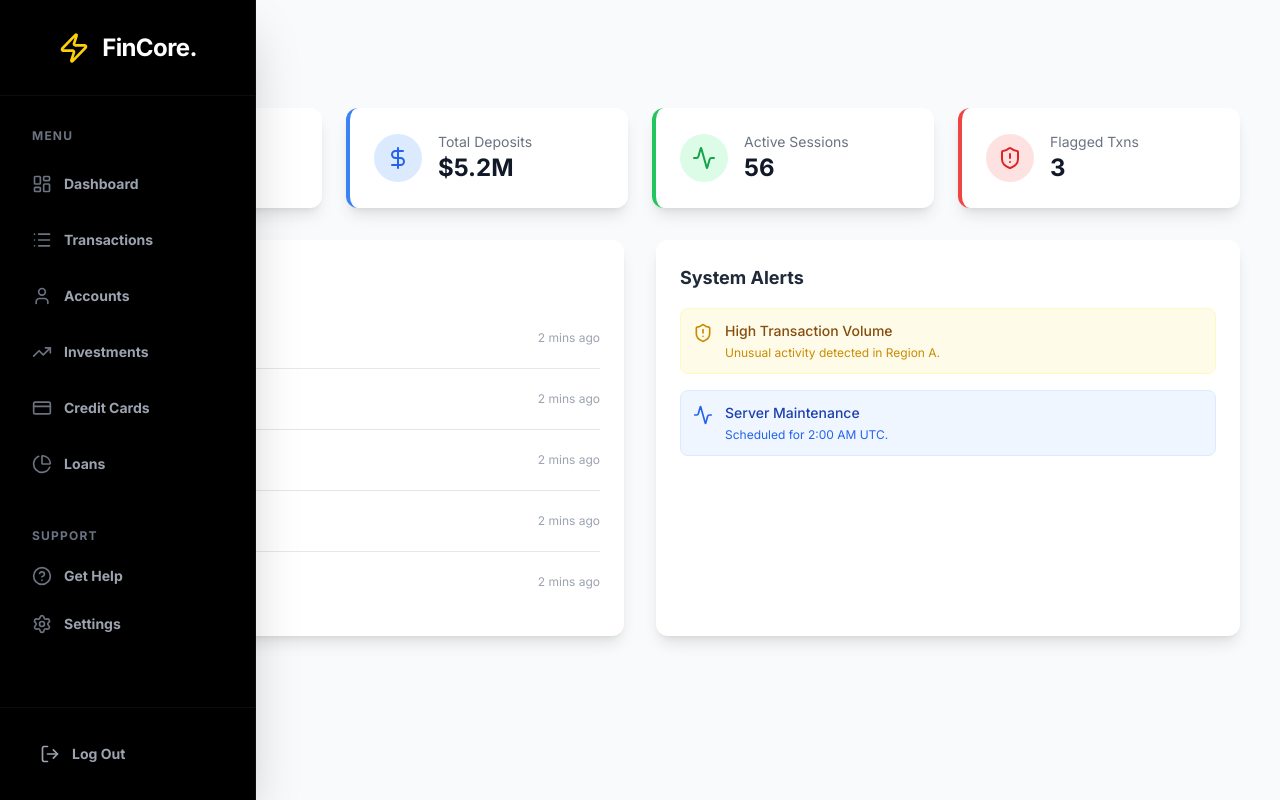
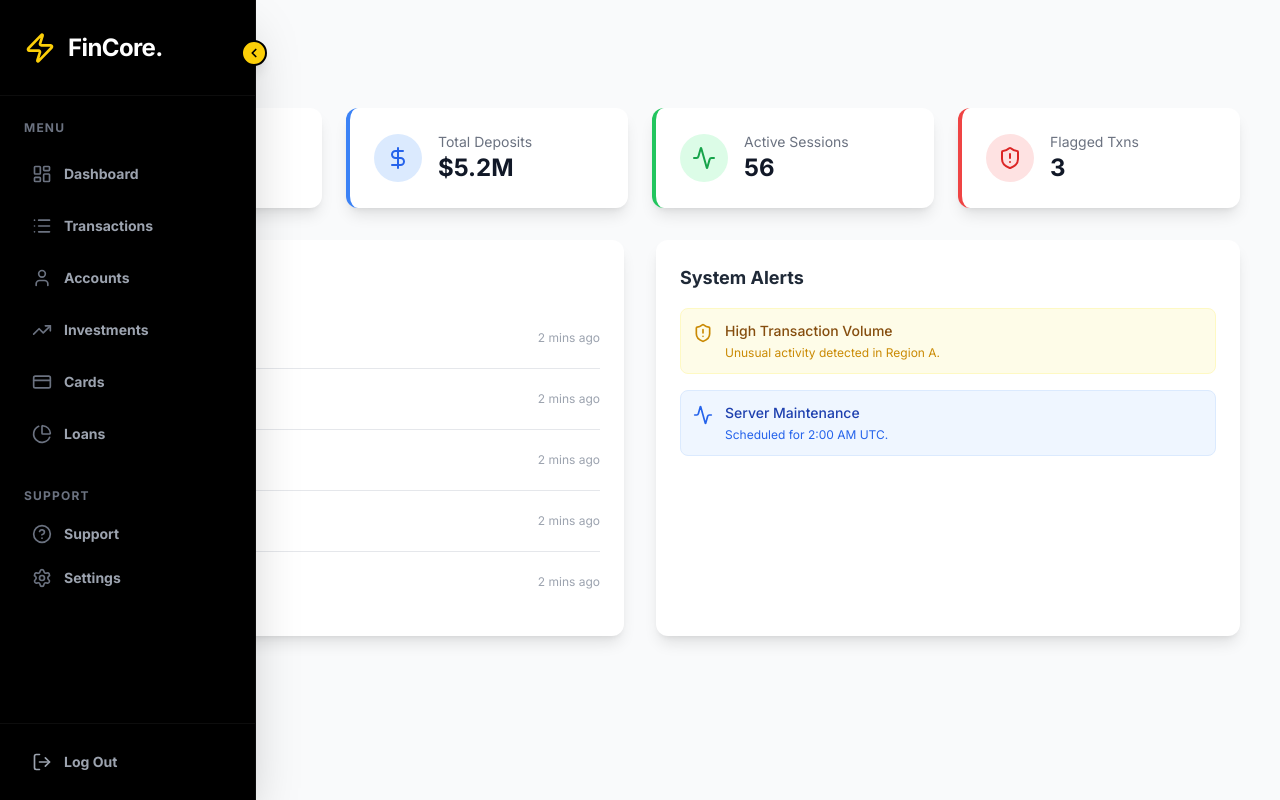
Before and after one commit to Gouravkumarpandey/FinCore-Bank-Management-System, a React (Vite) app in the folder frontend/: page /admin in a window 1280 px wide. Built offline with nearby package versions, Linux system fonts and the light colour scheme.

Commit message:
designed sidebar

```diff
--- a/frontend/src/App.jsx
+++ b/frontend/src/App.jsx
@@ -1,5 +1,7 @@
+
 import { BrowserRouter, Routes, Route } from "react-router-dom";
 import { AuthProvider } from "./context/AuthContext";
+import { SidebarProvider } from "./context/SidebarContext";
 import Login from "./pages/Login";
 import Signup from "./pages/Signup";
 import Dashboard from "./pages/Dashboard";
@@ -17,6 +19,7 @@ function App() {
   return (
     <BrowserRouter>
       <AuthProvider>
+        <SidebarProvider>
           <Routes>
             <Route path="/" element={<Home />} />
             <Route path="/login" element={<Login />} />
@@ -31,6 +34,7 @@ function App() {
             <Route path="/admin/users" element={<ManageUsers />} />
             <Route path="/accounts" element={<Accounts />} />
           </Routes>
+        </SidebarProvider>
       </AuthProvider>
     </BrowserRouter>
   );
--- /dev/null
+++ b/frontend/src/components/Layout.jsx
@@ -0,0 +1,21 @@
+
+import { useSidebar } from '../context/SidebarContext';
+import Sidebar from './Sidebar';
+
+const Layout = ({ children }) => {
+    const { isCollapsed } = useSidebar();
+
+    return (
+        <div className="flex bg-black min-h-screen text-white font-sans selection:bg-brand-yellow selection:text-black">
+            <Sidebar />
+
+            <div
+                className={`flex-1 transition-all duration-300 p-8 ${isCollapsed ? 'md:ml-20' : 'md:ml-64'}`}
+            >
+                {children}
+            </div>
+        </div>
+    );
+};
+
+export default Layout;
--- a/frontend/src/components/Sidebar.jsx
+++ b/frontend/src/components/Sidebar.jsx
@@ -1,12 +1,15 @@
+
 import { useState } from 'react';
-import { Home, List, Send, User, LogOut, LayoutDashboard, CreditCard, PieChart, TrendingUp, Settings, HelpCircle, Zap } from 'lucide-react';
+import { Home, List, Send, User, LogOut, LayoutDashboard, CreditCard, PieChart, TrendingUp, Settings, HelpCircle, Zap, ChevronLeft, ChevronRight } from 'lucide-react';
 import { Link, useLocation, useNavigate } from 'react-router-dom';
 import { useAuth } from '../context/AuthContext';
+import { useSidebar } from '../context/SidebarContext';
 
 const Sidebar = () => {
     const location = useLocation();
     const navigate = useNavigate();
     const { logout } = useAuth();
+    const { isCollapsed, toggleSidebar } = useSidebar();
 
     const handleLogout = async () => {
         await logout();
@@ -20,66 +23,87 @@ const Sidebar = () => {
         { name: 'Transactions', icon: List, path: '/transactions' },
         { name: 'Accounts', icon: User, path: '/accounts' },
         { name: 'Investments', icon: TrendingUp, path: '/investments' },
-        { name: 'Credit Cards', icon: CreditCard, path: '/cards' },
+        { name: 'Cards', icon: CreditCard, path: '/cards' }, // Renamed from "Credit Cards" to fit better
         { name: 'Loans', icon: PieChart, path: '/loans' },
     ];
 
     const secondaryItems = [
-        { name: 'Get Help', icon: HelpCircle, path: '/help' },
+        { name: 'Support', icon: HelpCircle, path: '/help' },
         { name: 'Settings', icon: Settings, path: '/settings' },
     ]
 
     return (
-        <div className="hidden md:flex flex-col h-screen w-64 bg-black border-r border-white/5 shadow-2xl fixed left-0 top-0 z-50">
-            <div className="flex items-center justify-center h-24 border-b border-white/5">
+        <div
+            className={`hidden md:flex flex-col h-screen bg-black border-r border-white/5 shadow-2xl fixed left-0 top-0 z-50 transition-all duration-300 ${isCollapsed ? 'w-20' : 'w-64'}`}
+        >
+            {/* Header / Collapse Toggle */}
+            <div className={`flex items-center h-24 border-b border-white/5 relative ${isCollapsed ? 'justify-center' : 'justify-start pl-6'}`}>
                 <Link to="/" className="flex items-center group">
-                    <Zap className="h-8 w-8 text-brand-yellow group-hover:scale-110 transition-transform" />
-                    <span className="ml-3 text-2xl font-black text-white tracking-tight">FinCore.</span>
+                    <Zap className={`text-brand-yellow transition-all ${isCollapsed ? 'h-8 w-8' : 'h-8 w-8 mr-3group-hover:scale-110'}`} />
+                    {!isCollapsed && <span className="ml-3 text-2xl font-black text-white tracking-tight animate-fade-in">FinCore.</span>}
                 </Link>
+
+                <button
+                    onClick={toggleSidebar}
+                    className="absolute -right-3 top-10 bg-brand-yellow text-black p-1 rounded-full shadow-lg hover:scale-110 transition z-50 border-2 border-black"
+                >
+                    {isCollapsed ? <ChevronRight size={14} strokeWidth={3} /> : <ChevronLeft size={14} strokeWidth={3} />}
+                </button>
             </div>
 
-            <div className="flex-1 flex flex-col overflow-y-auto px-4 py-8 space-y-2">
-                <p className="px-4 text-xs font-bold text-gray-500 uppercase tracking-widest mb-2">Menu</p>
+            {/* Scrollable Content - scrollbar-hide usually implies custom class or standard tailwind utilities if configured */}
+            <div className="flex-1 flex flex-col overflow-y-auto px-2 py-6 space-y-2 scrollbar-none" style={{ scrollbarWidth: 'none', msOverflowStyle: 'none' }}>
+                {!isCollapsed && <p className="px-4 text-xs font-bold text-gray-500 uppercase tracking-widest mb-2 animate-fade-in">Menu</p>}
+
                 {menuItems.map((item) => (
                     <Link
                         key={item.name}
                         to={item.path}
-                        className={`group flex items-center px-4 py-3.5 text-sm font-bold rounded-2xl transition-all duration-300 ${isActive(item.path)
-                            ? 'bg-brand-yellow text-black shadow-[0_0_15px_rgba(252,207,8,0.4)] transform scale-105'
-                            : 'text-gray-400 hover:bg-white/5 hover:text-white hover:pl-6'
-                            }`}
+                        className={`group flex items-center py-3 text-sm font-bold rounded-xl transition-all duration-200 relative ${isActive(item.path)
+                                ? 'bg-brand-yellow text-black'
+                                : 'text-gray-400 hover:bg-white/5 hover:text-white'
+                            } ${isCollapsed ? 'justify-center px-0 mx-2' : 'px-4 mx-2'}`}
+                        title={isCollapsed ? item.name : ''}
                     >
-                        <item.icon className={`h-5 w-5 mr-3 transition-colors ${isActive(item.path) ? 'text-black' : 'group-hover:text-brand-yellow text-gray-500'
-                            }`} />
-                        {item.name}
+                        <item.icon className={`transition-colors ${isCollapsed ? 'h-6 w-6' : 'h-5 w-5 mr-3'} ${isActive(item.path) ? 'text-black' : 'group-hover:text-brand-yellow text-gray-500'}`} />
+                        {!isCollapsed && <span className="truncate">{item.name}</span>}
+
+                        {/* Tooltip for collapsed state */}
+                        {isCollapsed && (
+                            <div className="absolute left-full ml-4 px-2 py-1 bg-gray-800 text-white text-xs rounded opacity-0 group-hover:opacity-100 transition-opacity whitespace-nowrap z-50 pointer-events-none">
+                                {item.name}
+                            </div>
+                        )}
                     </Link>
                 ))}
 
-                <div className="pt-8 pb-2">
-                    <p className="px-4 text-xs font-bold text-gray-500 uppercase tracking-widest mb-2">Support</p>
+                <div className={`pt-6 pb-2 ${isCollapsed ? 'border-t border-white/5 mx-2 mt-4' : ''}`}>
+                    {!isCollapsed && <p className="px-4 text-xs font-bold text-gray-500 uppercase tracking-widest mb-2 animate-fade-in">Support</p>}
                     {secondaryItems.map((item) => (
                         <Link
                             key={item.name}
                             to={item.path}
-                            className={`group flex items-center px-4 py-3.5 text-sm font-bold rounded-2xl transition-all duration-300 ${isActive(item.path)
-                                ? 'bg-white/10 text-white'
-                                : 'text-gray-400 hover:bg-white/5 hover:text-white hover:pl-6'
-                                }`}
+                            className={`group flex items-center py-3 text-sm font-bold rounded-xl transition-all duration-200 relative ${isActive(item.path)
+                                    ? 'bg-white/10 text-white'
+                                    : 'text-gray-400 hover:bg-white/5 hover:text-white'
+                                } ${isCollapsed ? 'justify-center px-0 mx-2' : 'px-4 mx-2'}`}
+                            title={isCollapsed ? item.name : ''}
                         >
-                            <item.icon className="h-5 w-5 mr-3 text-gray-500 group-hover:text-white transition-colors" />
-                            {item.name}
+                            <item.icon className={`transition-colors ${isCollapsed ? 'h-6 w-6' : 'h-5 w-5 mr-3'} text-gray-500 group-hover:text-white`} />
+                            {!isCollapsed && <span className="truncate">{item.name}</span>}
                         </Link>
                     ))}
                 </div>
             </div>
 
-            <div className="p-6 border-t border-white/5">
+            <div className="p-4 border-t border-white/5">
                 <button
                     onClick={handleLogout}
-                    className="flex items-center w-full px-4 py-3 text-sm font-bold text-gray-400 hover:text-red-500 hover:bg-red-500/10 rounded-2xl transition-all duration-200 group"
+                    className={`flex items-center w-full py-3 text-sm font-bold text-gray-400 hover:text-red-500 hover:bg-red-500/10 rounded-xl transition-all duration-200 group ${isCollapsed ? 'justify-center px-0' : 'px-4'}`}
+                    title="Log Out"
                 >
-                    <LogOut className="h-5 w-5 mr-3 group-hover:-translate-x-1 transition-transform" />
-                    Log Out
+                    <LogOut className={`transition-transform ${isCollapsed ? 'h-6 w-6' : 'h-5 w-5 mr-3'} group-hover:-translate-x-1`} />
+                    {!isCollapsed && <span>Log Out</span>}
                 </button>
             </div>
         </div>
--- /dev/null
+++ b/frontend/src/context/SidebarContext.jsx
@@ -0,0 +1,20 @@
+
+import { createContext, useContext, useState } from 'react';
+
+const SidebarContext = createContext();
+
+export const useSidebar = () => useContext(SidebarContext);
+
+export const SidebarProvider = ({ children }) => {
+    const [isCollapsed, setIsCollapsed] = useState(false);
+
+    const toggleSidebar = () => {
+        setIsCollapsed(!isCollapsed);
+    };
+
+    return (
+        <SidebarContext.Provider value={{ isCollapsed, toggleSidebar }}>
+            {children}
+        </SidebarContext.Provider>
+    );
+};
--- a/frontend/src/pages/Dashboard.jsx
+++ b/frontend/src/pages/Dashboard.jsx
@@ -2,7 +2,7 @@
 import { useState, useEffect } from 'react';
 import { useAuth } from '../context/AuthContext';
 import { bankService } from '../services/bankService';
-import Sidebar from '../components/Sidebar';
+import Layout from '../components/Layout';
 import ActivityChart from '../components/ActivityChart';
 import QuickTransfer from '../components/QuickTransfer';
 import CreditCard from '../components/CreditCard';
@@ -80,10 +80,7 @@ const Dashboard = () => {
     ]);
 
     return (
-        <div className="flex bg-black min-h-screen text-white font-sans selection:bg-brand-yellow selection:text-black">
-            <Sidebar />
-
-            <div className="flex-1 md:ml-64 p-8 transition-all duration-300">
+        <Layout>
             {/* Header */}
             <header className="flex justify-between items-center mb-10">
                 <div>
@@ -254,7 +251,6 @@ const Dashboard = () => {
                     </div>
                 </div>
             </div>
-            </div>
 
             {/* Deposit Modal */}
             {showDepositModal && (
@@ -348,7 +344,7 @@ const Dashboard = () => {
                     </div>
                 </div>
             )}
-        </div>
+        </Layout>
     );
 };
 
```
Also changed, not shown: 1 other file (tests, documents, lock files or other folders). Lines whose indentation alone changed are shown as unchanged.
